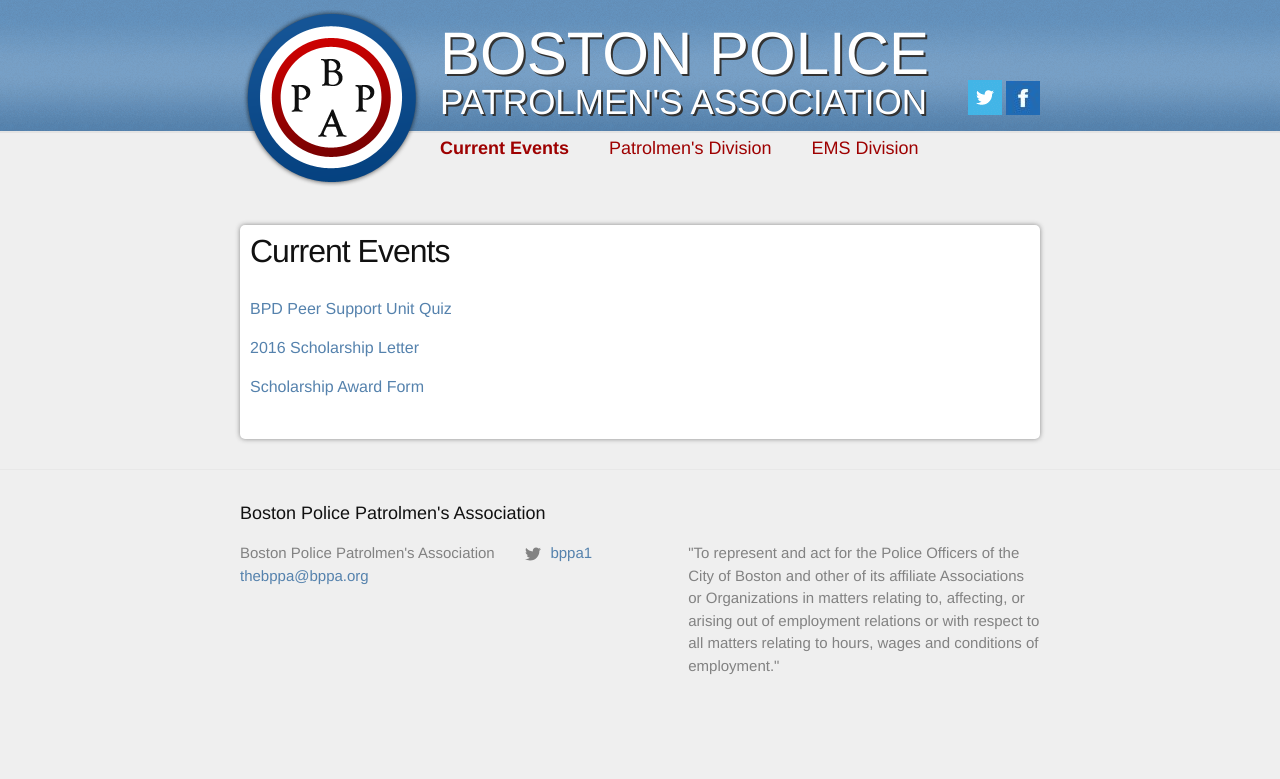
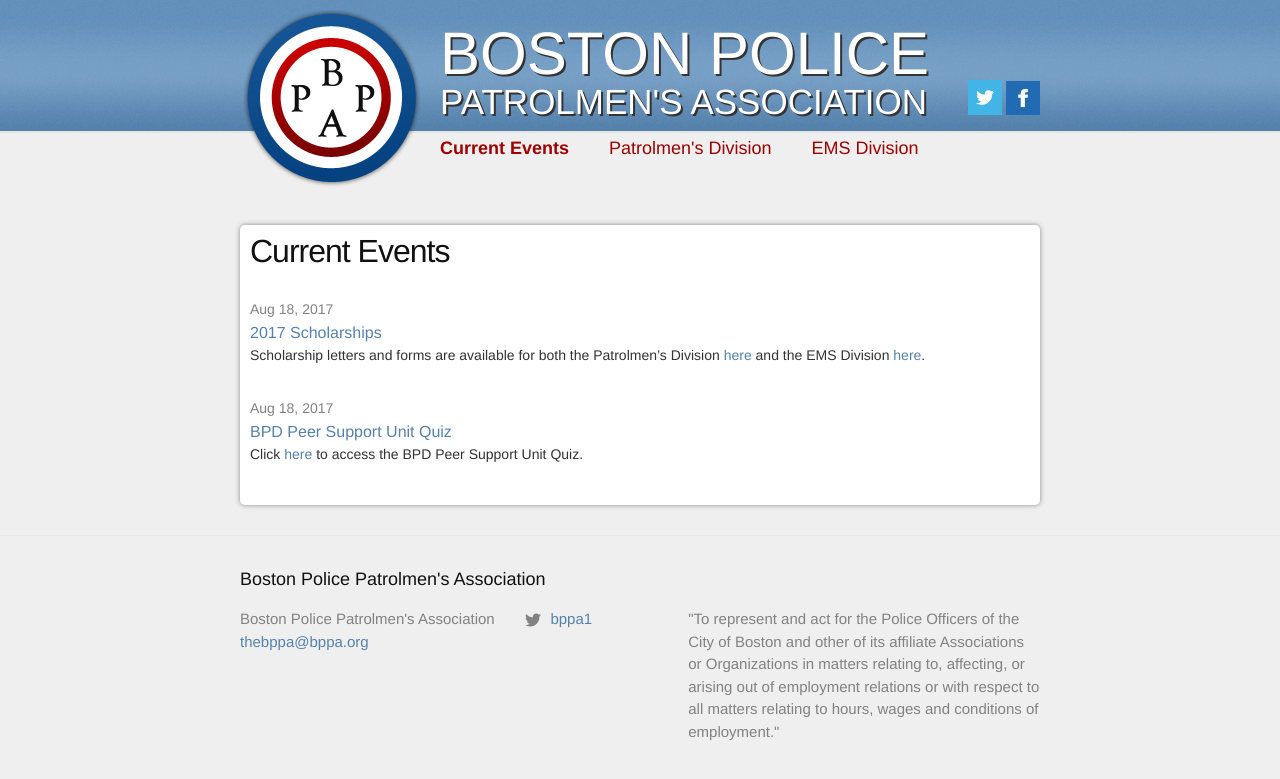
Before and after one commit to microsearch/bppa, a Jekyll site: the page built from current-events/index.html, in a window 1280 px wide. Shown: the top 779 px of the page. Built offline with Jekyll 4.4.1, drawn with Linux system fonts in a browser that asks for light colours; nearby versions of some CDN libraries.

Commit message:
lots of changes

```diff
--- a/_layouts/home.html
+++ b/_layouts/home.html
@@ -27,13 +27,13 @@ layout: default
     <div id="fadingbanner"></div>
   </div>
   <div id="marquee">
-    <marquee id="Scroll" class="marquee" scrolldelay="1" direction="left" behavior="scroll" scrollamount="4.5">Currently there are no new Events and News ..:.. Currently there are no new Events and News ..:.. </marquee>
+    <marquee id="Scroll" class="marquee" scrolldelay="1" direction="left" behavior="scroll" scrollamount="4.5">Scholarship letters and forms are available for both the Patrolmen's Division <a href="{{ site.url }}/patrolmens-division/scholarships/">here</a> and the EMS Division <a href="{{ site.url }}/ems-division/scholarships/">here</a>. </marquee>
   </div>
   <div class="contentbox">
     <div class="homecolumn" id="col1">
       <h2>News &amp; Articles</h2>
       <ul class="post-list"> {% for post in site.posts %}
-        <li> {% assign date_format = site.minima.date_format | default: "%b %-d, %Y" %} <span class="post-meta">{{ post.date | date: date_format }}</span> <a class="post-link" href="{{ post.url | relative_url }}">{{ post.title | escape }}</a> </li> {% endfor
+        <li> {% assign date_format = site.minima.date_format | default: "%b %-d, %Y" %} <span class="post-meta">{{ post.date | date: date_format }}</span> <a class="post-link" href="{{ post.url | relative_url }}">{{ post.title | escape }}</a><span class="post-excerpt">{{ post.excerpt }}</span></li> {% endfor
         %} </ul>
     </div>
     <div class="homecolumn" id="col2">
--- /dev/null
+++ b/_posts/2017-08-18-scholarships.md
@@ -0,0 +1,9 @@
+---
+title: 2017 Scholarships
+date: 2017-08-18
+categories:
+- news
+layout: post
+featured: false
+---
+Scholarship letters and forms are available for both the Patrolmen's Division [here]({{ site.url }}/patrolmens-division/scholarships/) and the EMS Division [here]({{ site.url }}/ems-division/scholarships/).
--- a/_sass/minima/_layout.scss
+++ b/_sass/minima/_layout.scss
@@ -268,6 +268,14 @@
   vertical-align: middle;
 }
 
+.marquee a {
+  color: #fff;
+  text-decoration: underline;
+}
+
+.marquee a:hover {
+  text-decoration: none;
+}
 .contentbox {
   background: #fff;
   border-radius: 5px;
@@ -339,6 +347,11 @@
   }
 }
 
+.post-excerpt {
+  font-size: 14px;
+  color: #333;
+}
+
 .post-content {
   margin-bottom: $spacing-unit;
 
--- /dev/null
+++ b/current-events/index.html
@@ -0,0 +1,10 @@
+---
+title: Current Events
+permalink: "/current-events/"
+weight: 2
+layout: page
+---
+
+<ul class="post-list"> {% for post in site.posts %}
+  <li> {% assign date_format = site.minima.date_format | default: "%b %-d, %Y" %} <span class="post-meta">{{ post.date | date: date_format }}</span> <a class="post-link" href="{{ post.url | relative_url }}">{{ post.title | escape }}</a><span class="post-excerpt">{{ post.excerpt }}</span></li> {% endfor
+  %} </ul>
--- a/current-events/index.md
+++ /dev/null
@@ -1,12 +0,0 @@
----
-title: Current Events
-permalink: "/current-events/"
-weight: 2
-layout: page
----
-
-[BPD Peer Support Unit Quiz](http://www.bostonpeersupportquiz.org/)
-
-[2016 Scholarship Letter]({{ site.url }}/assets/PDF/2016%20Scholarship%20letter.pdf)
-
-[Scholarship Award Form]({{ site.url }}/assets/PDF/Scholarship%20Award%20form.pdf)
--- /dev/null
+++ b/ems-division/scholarships.md
@@ -0,0 +1,10 @@
+---
+title: EMS Scholarships
+permalink: "/ems-division/scholarships/"
+layout: page
+weight: 6
+---
+
+Click [here]({{ site.url }}/assets/scholarships/2017 Scholarship EMS Letter.doc) to download the 2017 EMS scholarship letter.
+
+Click [here]({{ site.url }}/assets/scholarships/Scholarship Award form.doc) to download the 2017 EMS scholarship application.
--- /dev/null
+++ b/patrolmens-division/scholarships.md
@@ -0,0 +1,10 @@
+---
+title: Police Scholarships
+permalink: "/patrolmens-division/scholarships/"
+layout: page
+weight: 6
+---
+
+Click [here]({{ site.url }}/assets/scholarships/2017 Scholarship letter.doc) to download the 2017 police scholarship letter.
+
+Click [here]({{ site.url }}/assets/scholarships/Scholarship Award form.doc) to download the 2017 police scholarship application.
```
Also changed, not shown: _includes/head.html (+10 -0 lines), _posts/2017-08-18-BPD-Peer-Support-Unit-Quiz.md (added, +9 -0 lines), 11 other files.
